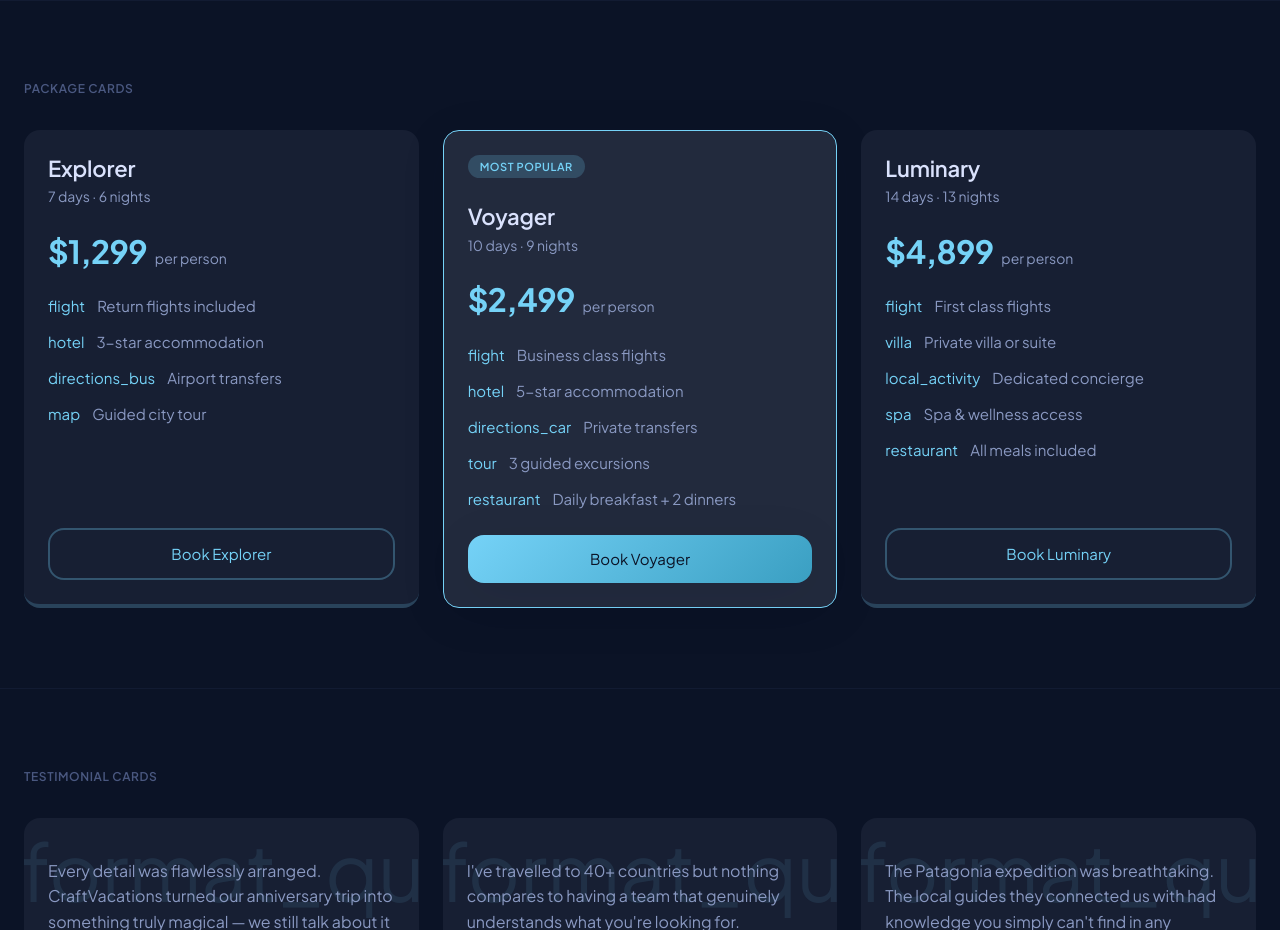
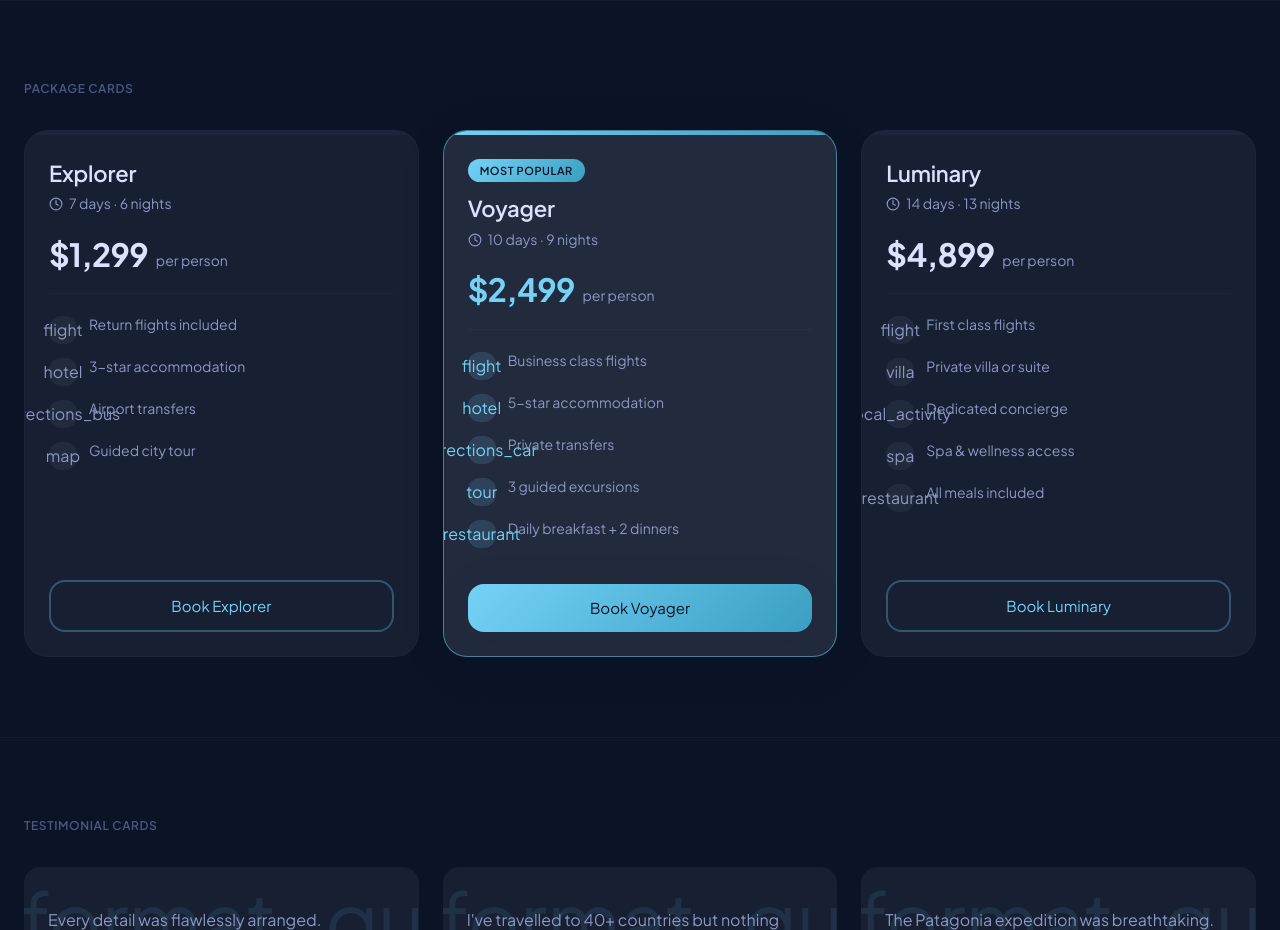
Before and after one commit to mohad-natheem/craft-your-vacations-client, a Next.js app: page /components in a window 1280 px wide. Shown: the part 4440-5370 px from the top of the page. Built offline with nearby package versions, Linux system fonts and the light colour scheme; no server answers.

Commit message:
Updated Package Card design.

```diff
--- a/components/PackageCard/PackageCard.tsx
+++ b/components/PackageCard/PackageCard.tsx
@@ -1,6 +1,7 @@
 import React from "react";
 import type { PackageCardData } from "@/app/types/component";
 import { Button } from "../Button/Button";
+import { Clock } from "lucide-react";
 
 interface PackageCardProps extends PackageCardData {
   highlighted?: boolean;
@@ -13,46 +14,69 @@ export function PackageCard({
   price,
   priceLabel = "per person",
   features,
-  ctaLabel = "Book Now",
+  ctaLabel = "View Details",
   onCtaClick,
   highlighted = false,
   className = "",
 }: PackageCardProps) {
   return (
     <div
-      className={`flex flex-col gap-6 rounded-2xl p-6 transition-all ${
+      className={`relative flex flex-col rounded-3xl overflow-hidden transition-all duration-300 hover:-translate-y-1 ${
         highlighted
-          ? "bg-surface-high border border-primary shadow-ambient"
-          : "bg-surface border-b-4 border-primary/20 hover:border-primary"
+          ? "bg-surface-high border border-primary/50 shadow-ambient hover:shadow-primary/20 hover:shadow-xl"
+          : "bg-surface border border-outline hover:border-primary/30 hover:shadow-lg"
       } ${className}`}
     >
+      {/* Gradient accent top bar */}
+      <div
+        className={`h-1 w-full ${highlighted ? "btn-gradient" : "bg-outline"}`}
+      />
+
+      <div className="flex flex-col gap-5 p-6 flex-1">
+        {/* Badge + Header */}
+        <div className="flex flex-col gap-3">
           {highlighted && (
-        <div className="self-start px-3 py-1 rounded-full bg-primary/20 text-primary text-label-sm">
+            <div className="self-start px-3 py-1 rounded-full btn-gradient text-white text-label-sm font-semibold tracking-wide">
               Most Popular
             </div>
           )}
-
-      {/* Header */}
           <div>
             <h3 className="text-headline-md text-text">{title}</h3>
-        <p className="text-body-sm text-text-muted mt-1">{duration}</p>
+            <div className="flex items-center gap-1.5 text-text-muted text-body-sm mt-1.5">
+              <Clock className="w-3.5 h-3.5 shrink-0" />
+              <span>{duration}</span>
+            </div>
+          </div>
         </div>
 
         {/* Price */}
-      <div>
-        <span className="text-display-sm text-primary">{price}</span>
-        <span className="text-body-sm text-text-muted ml-2">{priceLabel}</span>
+        <div className="flex items-end gap-2 pb-5 border-b border-outline">
+          <span
+            className={`text-display-sm font-bold leading-none ${highlighted ? "text-primary" : "text-text"}`}
+          >
+            {price}
+          </span>
+          <span className="text-body-sm text-text-muted mb-0.5">
+            {priceLabel}
+          </span>
         </div>
 
         {/* Features */}
-      <ul className="flex flex-col gap-3">
+        <ul className="flex flex-col gap-3 flex-1">
           {features.map((feature, i) => (
-          <li
-            key={i}
-            className="flex items-center gap-3 text-body-md text-text-muted"
+            <li key={i} className="flex items-start gap-3">
+              <span
+                className={`mt-0.5 shrink-0 w-7 h-7 rounded-xl flex items-center justify-center ${
+                  highlighted
+                    ? "bg-primary/15 text-primary"
+                    : "bg-surface-high text-text-muted"
+                }`}
               >
-            <span className="text-primary shrink-0">{feature.icon}</span>
+                {feature.icon}
+              </span>
+              <span className="text-body-sm text-text-muted leading-relaxed">
                 {feature.text}
+              </span>
             </li>
           ))}
         </ul>
@@ -61,10 +85,11 @@ export function PackageCard({
         <Button
           variant={highlighted ? "primary" : "secondary"}
           onClick={onCtaClick}
-        className="w-full justify-center mt-auto"
+          className="w-full justify-center mt-4"
         >
           {ctaLabel}
         </Button>
+      </div>
     </div>
   );
 }
```
Lines whose indentation alone changed are shown as unchanged.
